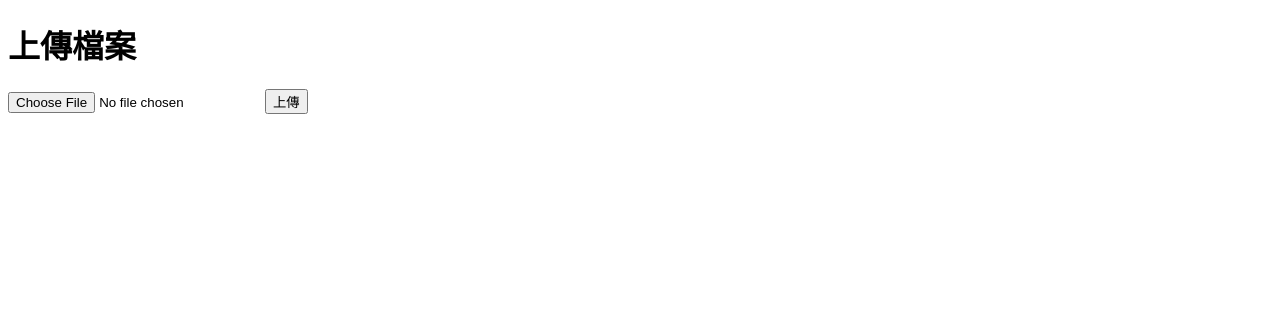
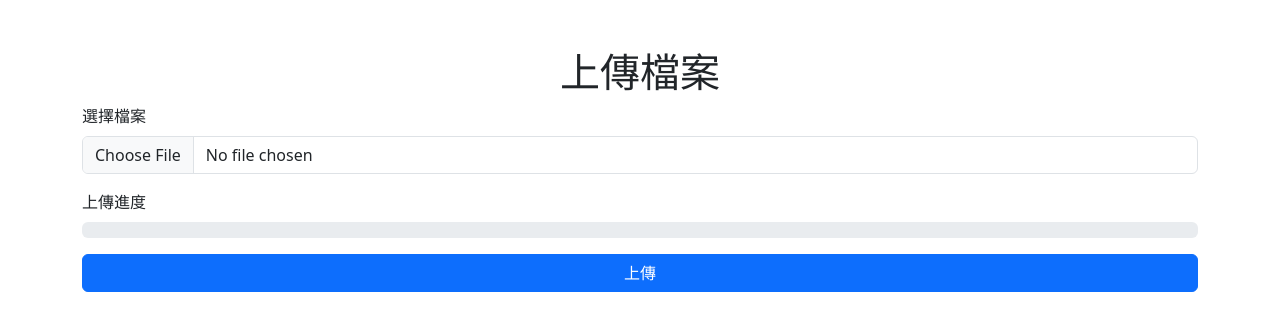
Before and after one commit to Mingyao8/storage_service, a Flask app: page / in a window 1280 px wide. Shown: the top 331 px of the page. Run offline with Flask 3, Linux system fonts and the light colour scheme; parts of the project's set-up code (start-up, migrations or seed data) failed here and were passed over.

Commit message:
Update index.html

```diff
--- a/templates/index.html
+++ b/templates/index.html
@@ -4,31 +4,111 @@
     <meta charset="UTF-8">
     <meta name="viewport" content="width=device-width, initial-scale=1.0">
     <title>檔案上傳</title>
-    <script>
-        // 這段代碼用來顯示 Flash 訊息
-        window.onload = function() {
-            var messages = document.getElementsByClassName('flash-message');
-            if (messages.length > 0) {
-                alert(messages[0].textContent);
+
+    <!-- 引入 Bootstrap 5 CSS -->
+    <link href="https://cdn.jsdelivr.net/npm/bootstrap@5.3.0-alpha1/dist/css/bootstrap.min.css" rel="stylesheet">
+
+    <!-- 引入 jQuery 和 Bootstrap 5 JS -->
+    <script src="https://code.jquery.com/jquery-3.6.0.min.js"></script>
+    <script src="https://cdn.jsdelivr.net/npm/bootstrap@5.3.0-alpha1/dist/js/bootstrap.bundle.min.js"></script>
+
+    <style>
+        /* 自訂樣式，讓上傳的檔案預覽更大 */
+        .file-preview {
+            max-height: 200px;
+            max-width: 200px;
+            object-fit: contain;
+            border: 1px solid #ddd;
+            padding: 10px;
         }
-        }
-    </script>
+    </style>
 </head>
 <body>
-    <h1>上傳檔案</h1>
+    <div class="container mt-5">
+        <h1 class="text-center">上傳檔案</h1>
 
         <!-- 顯示 flash 訊息 -->
         {% with messages = get_flashed_messages() %}
             {% if messages %}
-            <div class="flash-message">{{ messages[0] }}</div>
+                <div class="alert alert-success" role="alert">
+                    {{ messages[0] }}
+                </div>
             {% endif %}
         {% endwith %}
 
-    <!-- 檔案上傳表單 -->
+        <!-- 上傳表單 -->
         <form method="POST" enctype="multipart/form-data">
-        <input type="file" name="file" required>
-        <button type="submit">上傳</button>
+            <div class="mb-3">
+                <label for="file" class="form-label">選擇檔案</label>
+                <input type="file" class="form-control" id="file" name="file" required>
+            </div>
+
+            <!-- 預覽區 -->
+            <div id="preview-container" class="mb-3">
+                <img id="file-preview" class="file-preview" src="#" alt="檔案預覽" style="display: none;">
+            </div>
+
+            <!-- 上傳進度條 -->
+            <div class="mb-3">
+                <label for="progress" class="form-label">上傳進度</label>
+                <div class="progress">
+                    <div id="progress-bar" class="progress-bar progress-bar-striped" role="progressbar" style="width: 0%;" aria-valuenow="0" aria-valuemin="0" aria-valuemax="100">0%</div>
+                </div>
+            </div>
+
+            <button type="submit" class="btn btn-primary w-100">上傳</button>
         </form>
+    </div>
 
+    <!-- JavaScript：顯示檔案預覽 -->
+    <script>
+        // 顯示檔案預覽
+        document.getElementById("file").addEventListener("change", function(event) {
+            var file = event.target.files[0];
+            if (file) {
+                var reader = new FileReader();
+                reader.onload = function(e) {
+                    document.getElementById("file-preview").style.display = "block";
+                    document.getElementById("file-preview").src = e.target.result;
+                };
+                reader.readAsDataURL(file);
+            } else {
+                document.getElementById("file-preview").style.display = "none";
+            }
+        });
+
+        // 使用 AJAX 處理檔案上傳並顯示進度
+        $("form").submit(function(event) {
+            event.preventDefault();  // 防止傳統表單提交
+            var formData = new FormData(this);
+
+            $.ajax({
+                url: '/',
+                type: 'POST',
+                data: formData,
+                processData: false,  // 不處理資料
+                contentType: false,  // 不設置Content-Type
+                xhr: function() {
+                    var xhr = new XMLHttpRequest();
+                    xhr.upload.addEventListener("progress", function(e) {
+                        if (e.lengthComputable) {
+                            var percent = (e.loaded / e.total) * 100;
+                            $('#progress-bar').width(percent + '%').text(Math.round(percent) + '%');
+                        }
+                    }, false);
+                    return xhr;
+                },
+                success: function(response) {
+                    // 顯示上傳成功訊息
+                    alert("檔案上傳成功！");
+                    $('#progress-bar').width('0%').text('0%'); // 清除進度條
+                },
+                error: function() {
+                    // 顯示錯誤訊息
+                    alert("檔案上傳失敗！");
+                }
+            });
+        });
+    </script>
 </body>
 </html>
```
Lines whose indentation alone changed are shown as unchanged.
